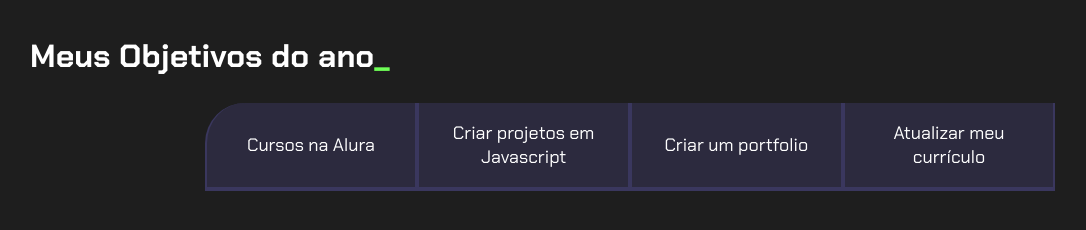
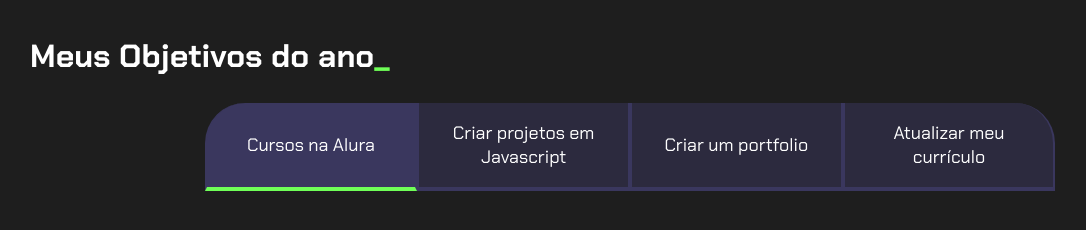
Before and after one commit to ivanlima1801/2T-3F, a plain HTML site: page index.html in a window 1280 px wide. Both pictures are taken after a click on the button "Cursos na Alura". Shown: the whole page, without its empty margins (10-1096 px from the left). Drawn offline with Linux system fonts and the light colour scheme.

Commit message:
numero 1

```diff
--- a/index.html
+++ b/index.html
@@ -12,12 +12,13 @@
     <section class="conteudo-principal">
         <h2 class="titulo-principal">Meus Objetivos do ano<span>_</span></h2>
         <div class="botoes">
-            <button class="botao">Cursos na Alura</button>
+            <button class="botao ativo">Cursos na Alura</button>
             <button class="botao">Criar projetos em Javascript</button>
             <button class="botao">Criar um portfolio</button>
             <button class="botao">Atualizar meu currículo</button>
         </div>
     </section>
+    <script src="main.js"></script>
 </body>
 
 </html>
--- /dev/null
+++ b/main.js
@@ -0,0 +1,11 @@
+const botoes = document.querySelectorAll(".botao");
+
+for (let i = 0; i < botoes.length; i++) {
+  botoes[i].onclick = function () {
+    for (let j = 0; j < botoes.length; j++) {
+      botoes[j].classList.remove("ativo");
+    }
+
+    botoes[i].classList.add("ativo");
+  };
+}
--- a/style.css
+++ b/style.css
@@ -36,8 +36,9 @@
     color: var(--verde);
 }
 
+
 .botao {
-    font-family: "Chakra Petch", sans-serif;
+    font-family: 'Chakra Petch', sans-serif;
     background-color: var(--botao-inativo);
     color: var(--branco);
     display: flex;
@@ -59,11 +60,22 @@
 .botoes {
     display: block;
 }
+
+.ativo {
+    background-color: var(--botao-ativo);
+    border-bottom: 4px solid var(--verde);
+}
+
 @media screen and (min-width: 768px) {
-    .botoes{
+    .botoes {
         display: flex;
     }
-    .botao:first-child{
-        border-radius: 40px 0 0 0 ;
+
+    .botao:first-child {
+        border-radius: 40px 0 0 0;
+    }
+
+    .botao:last-child {
+        border-radius: 0 40px 0 0;
     }
 }
```
